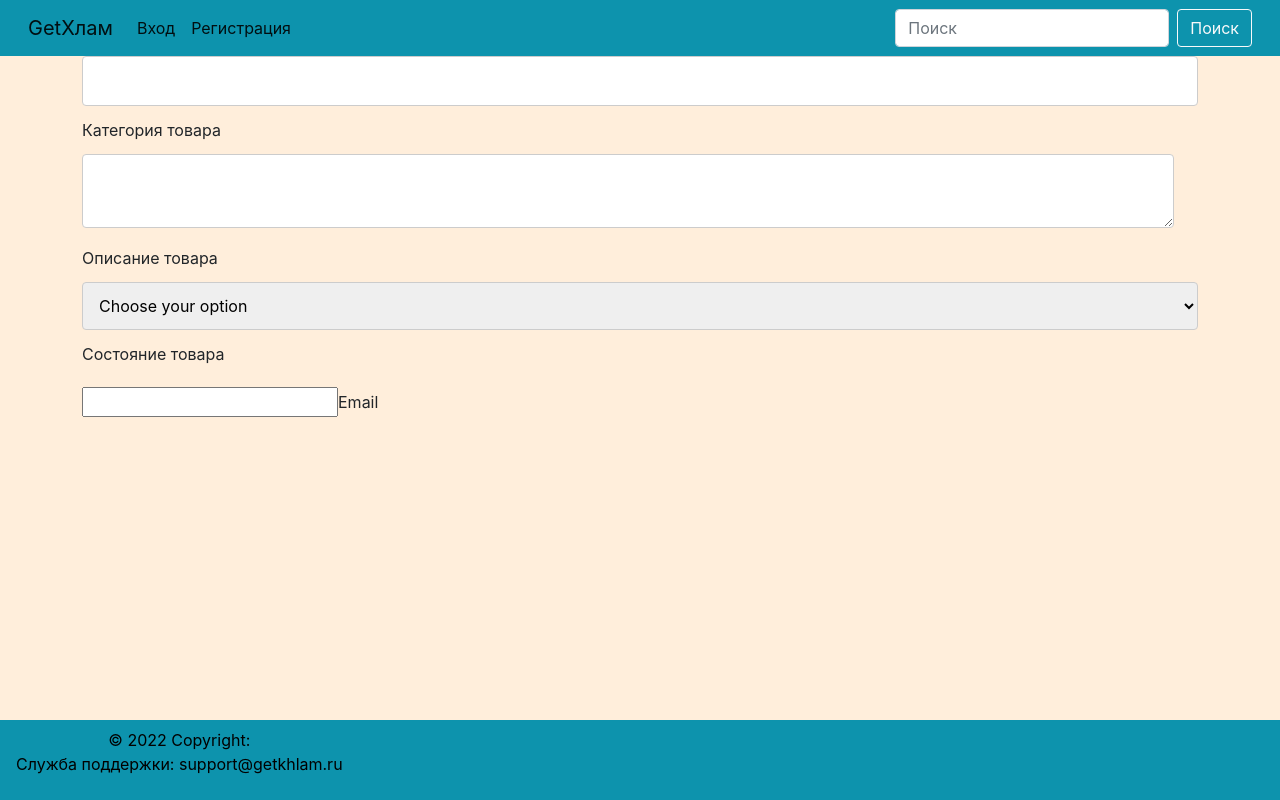
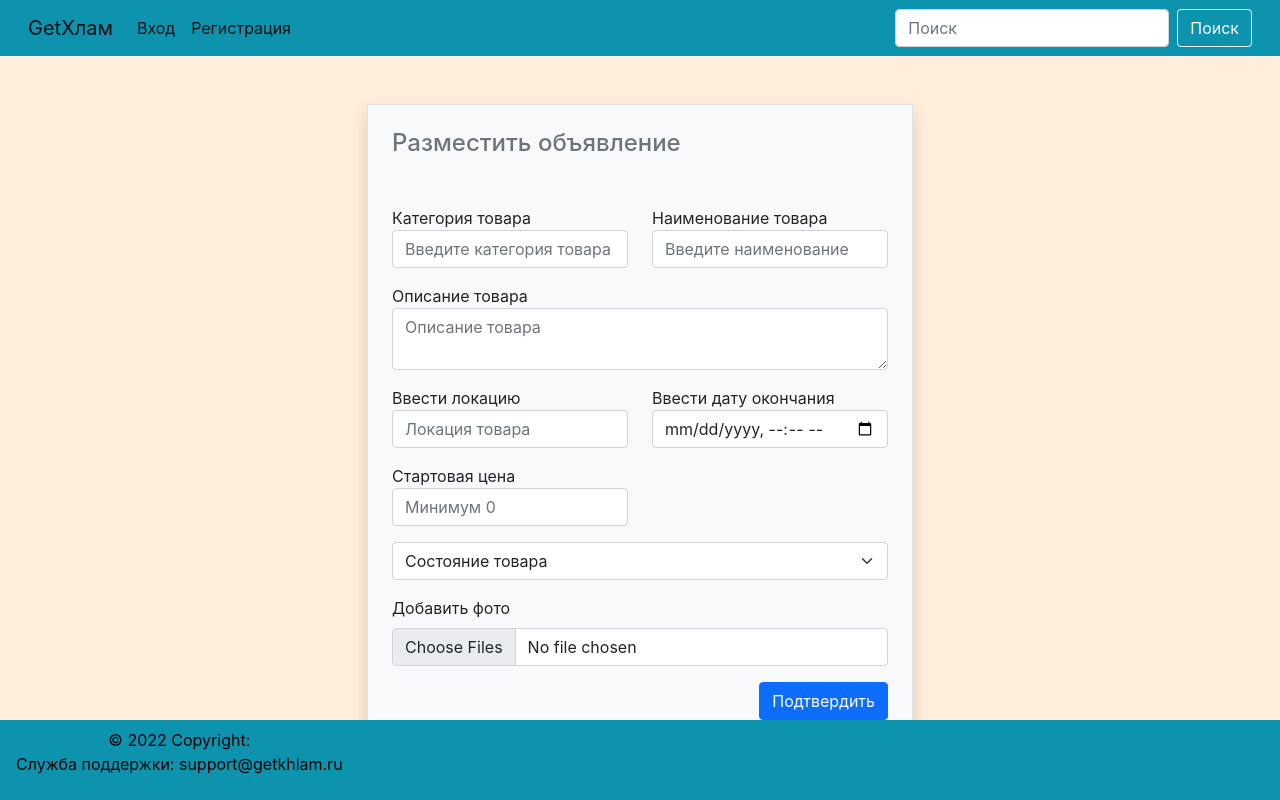
Before and after one commit to Anton131313/finaly-project-Get-stuff, a React (Create React App) app in the folder client/: page /addBidding in a window 1280 px wide. Built offline with nearby package versions, Linux system fonts and the light colour scheme.

Commit message:
bidding form

```diff
--- a/client/src/components/Bidding/BiddingForm.js
+++ b/client/src/components/Bidding/BiddingForm.js
@@ -1,41 +1,112 @@
-import React from 'react';
-import styles from './bidding.module.css';
+import React, { useState } from 'react';
 
 function BiddingForm() {
+  const [inputs, setInputs] = useState({});
+
+  const inputHandler = (e) => {
+    setInputs(e.target.value);
+    setInputs({
+      ...inputs,
+      [e.target.name]: e.target.value.trim(),
+    });
+  };
+  // const inputHandler = (e) => {
+  //   if (e.target.files) {
+  //     setInputs((prev) => ({
+  //       ...prev,
+  //       [e.target.name]: e.target.value,
+  //       file: e.target.files[0],
+  //     }));
+  //   } else {
+  //     setInputs((prev) => ({
+  //       ...prev,
+  //       [e.target.name]: e.target.value,
+  //     }));
+  //   }
+  // };
+
+  // const submitHandler = (e) => {
+  //   e.preventDefault();
+  //   const formData = new FormData();
+  //   formData.append('title', inputs.title);
+  //   formData.append('file', inputs.file);
+  //   oxios('/upload', 'POST', formData).then((data) => dispatch(addPost(data)));
+  //   setInputs({});
+  // };
+
+  const submitHandler = (e) => {
+    e.preventDefault();
+    console.log(inputs);
+    // ... submit to API or something
+  };
+
   return (
-    <div className="container">
-      <div className="row" style={styles.BiddingForm}>
-        <form className="col s6">
-          <div className="row">
-            <div className="input-field col s6">
-              <input placeholder="" id="category" type="text" className="validate" />
-              <label htmlFor="first_name">Категория товара</label>
-            </div>
-            <div className="row">
-              <div className="input-field col s6">
-                <textarea id="textarea2" className="materialize-textarea" data-length="120" />
-                <label htmlFor="textarea2">Описание товара</label>
-              </div>
+    <div className="content">
+      <div className="container">
+        <div className="row">
+          <div className="col-md-6 offset-md-3">
+            <div className="signup-form">
+              <form action="" className="mt-5 border p-4 bg-light shadow">
+                <h4 className="mb-5 text-secondary">Разместить объявление</h4>
+                <div className="row">
+                  <div className="mb-3 col-md-6">
+                    <label>
+                      Категория товара
+                    </label>
+                    <input onChange={inputHandler} value={inputs.nameCategory} type="text" name="nameCategory" className="form-control" placeholder="Введите категория товара" />
+                  </div>
+                  <div className="mb-3 col-md-6">
+                    <label>
+                      Наименование товара
+                    </label>
+                    <input onChange={inputHandler} value={inputs.title} type="text" name="title" className="form-control" placeholder="Введите наименование" />
+                  </div>
+                  <div className="mb-3 col-md-12">
+                    <label>
+                      Описание товара
+                    </label>
+                    <textarea onChange={inputHandler} value={inputs.info} name="info" className="form-control" placeholder="Описание товара" id="floatingTextarea" />
+                  </div>
+                  <div className="mb-3 col-md-6">
+                    <label>
+                      Ввести локацию
+                    </label>
+                    <input onChange={inputHandler} value={inputs.location} type="text" name="location" className="form-control" placeholder="Локация товара" />
+                  </div>
+                  <div className="mb-3 col-md-6">
+                    <label>
+                      Ввести дату окончания
+                    </label>
+                    <input onChange={inputHandler} value={inputs.location} type="datetime-local" name="end_bidding" className="form-control" placeholder="Дата окончания" />
+                  </div>
+                  <div className="mb-3 col-md-6">
+                    <label>
+                      Стартовая цена
+                    </label>
+                    <input onChange={inputHandler} value={inputs.price} type="text" name="price" className="form-control" placeholder="Минимум 0" />
+                  </div>
+                  <div className="mb-3 col-md-12">
+                    <select name="condition_id" className="form-select" aria-label="Default select example">
+                      <option onChange={inputHandler} selected>Состояние товара</option>
+                      <option onChange={inputHandler} value="1">Идеальное</option>
+                      <option onClick={inputHandler} value="2">Удовлетворительное</option>
+                      <option onClick={inputHandler} value="3">Среднее</option>
+                      <option onClick={inputHandler} value="4">Требует ремонта</option>
+                      <option onClick={inputHandler} value="5">Не годится для использования</option>
+                    </select>
+                  </div>
+                  <div className="mb-3 col-md-12">
+                    <label htmlFor="formFileMultiple" className="form-label">Добавить фото</label>
+                    <input value={inputs.fileName || ''} onChange={inputHandler} className="form-control" type="file" id="formFileMultiple" multiple />
+                  </div>
+                  <div className="col-md-12">
+                    <button onClick={submitHandler} type="submit" className="btn btn-primary float-end">Подтвердить</button>
+                  </div>
+                </div>
+              </form>
             </div>
           </div>
-          <div className="input-field col s12">
-            <select>
-              <option value="" disabled selected>Choose your option</option>
-              <option value="1">Идеальное</option>
-              <option value="2">удовлетворительное</option>
-              <option value="3">Среднее</option>
-              <option value="2">На грани поломки</option>
-              <option value="3"> uygiuyg </option>
-            </select>
-            <label>Состояние товара</label>
-          </div>
-          <div className="row">
-            <div className="input-field col s6">
-              <input id="email" type="email" className="validate" />
-              <label htmlFor="email">Email</label>
-            </div>
-          </div>
-        </form>
+        </div>
       </div>
     </div>
   );
```
Also changed, not shown: client/src/components/Bidding/BiddingCard.js (added, +10 -0 lines), client/src/components/Bidding/BiddingList.js (added, +10 -0 lines), 2 other files (tests, documents, lock files or other folders).
